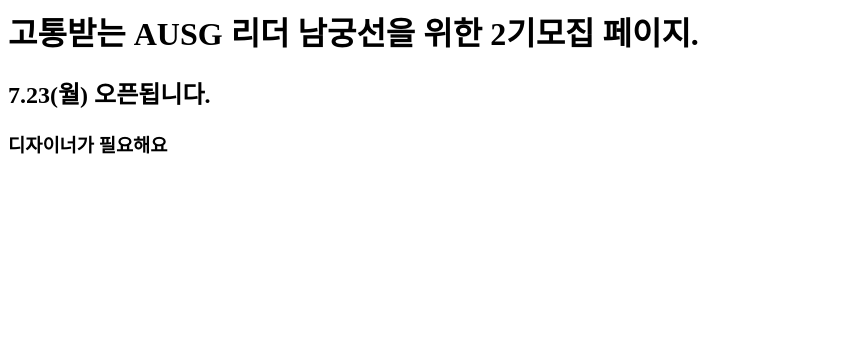
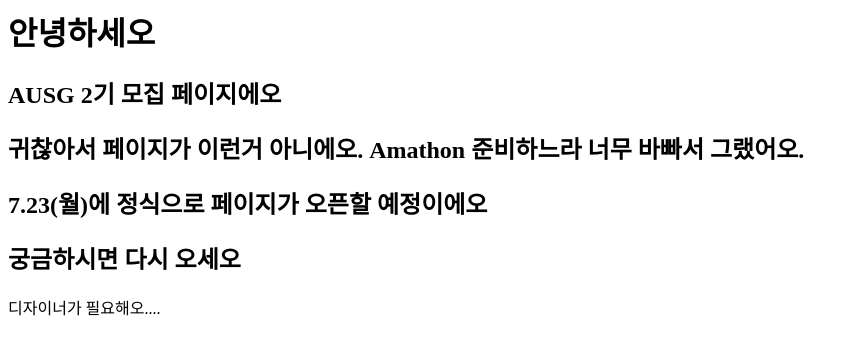
Before and after one commit to AUSG/recruit, a plain HTML site: page index.html in a window 1280 px wide. Shown: the whole page, without its empty margins (0-859 px from the left). Drawn offline with Linux system fonts and the light colour scheme.

Commit message:
Temp page

```diff
--- a/index.html
+++ b/index.html
@@ -3,8 +3,11 @@
         <title>AUSG</title>
     </head>
     <body>
-        <h1>고통받는 AUSG 리더 남궁선을 위한 2기모집 페이지.</h1>
-        <h2>7.23(월) 오픈됩니다.</h2>
-        <h3>디자이너가 필요해요</h3>
+        <h1>안녕하세오</h1>
+        <h2>AUSG 2기 모집 페이지에오</h2>
+        <h2>귀찮아서 페이지가 이런거 아니에오. Amathon 준비하느라 너무 바빠서 그랬어오.</h2>
+        <h2>7.23(월)에 정식으로 페이지가 오픈할 예정이에오</h2>
+        <h2>궁금하시면 다시 오세오</h2>
+        <p>디자이너가 필요해오....</p>
     </body>
 </html>
```
